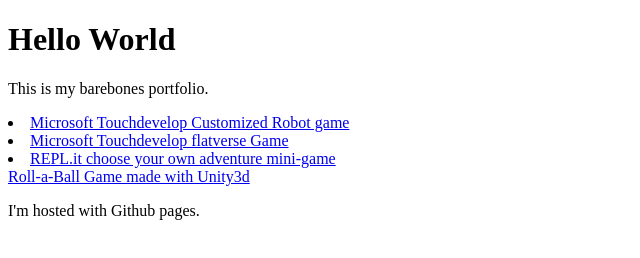
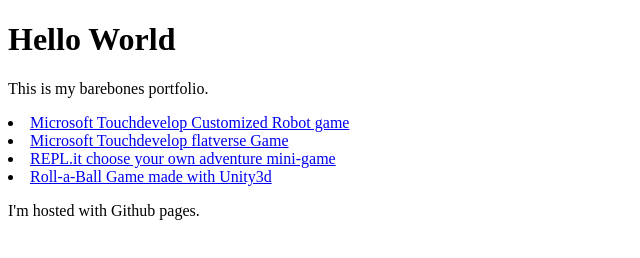
Before and after one commit to Cesar12450/cesar12450.github.com, a plain HTML site: page index.html in a window 1280 px wide. Shown: the full height of the page, 0-640 px from the left. Drawn offline with Linux system fonts and the light colour scheme.

Commit message:
fixed list

```diff
--- a/index.html
+++ b/index.html
@@ -7,7 +7,7 @@
 <li><a href="https://www.touchdevelop.com/lervao">Microsoft Touchdevelop Customized Robot game</a></li>
 <li><a href="https://www.touchdevelop.com/fjqqgo">Microsoft Touchdevelop flatverse Game</a></li>
 <li><a href="https://repl.it/@RaSeC/The-End">REPL.it choose your own adventure mini-game</a></li>
-<l1><a href="https://krazyc.itch.io/roll-a-ball">Roll-a-Ball Game made with Unity3d</a></li>
+<li><a href="https://krazyc.itch.io/roll-a-ball">Roll-a-Ball Game made with Unity3d</a></li>
 </ul>
 <p>I'm hosted with Github pages.</p>
 </body>
```
